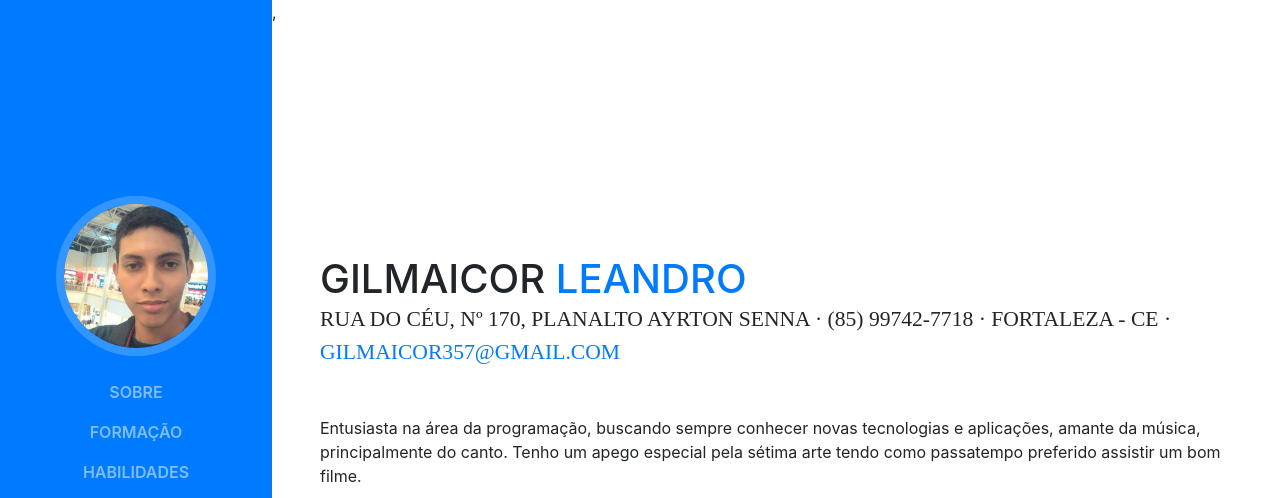
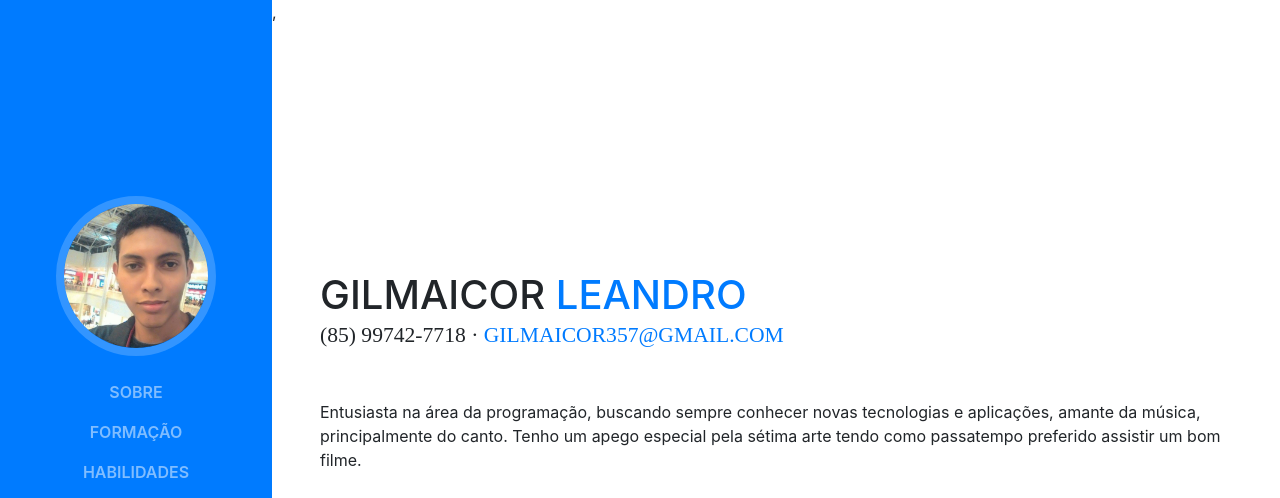
Before and after one commit to gilmaicor/gilmaicor.github.io, a website with bundled scripts: page index.html in a window 1280 px wide. Shown: the top 498 px of the page. Built offline with nearby package versions, Linux system fonts and the light colour scheme; a web font is replaced by a local one.

Commit message:
Update index.html

```diff
--- a/index.html
+++ b/index.html
@@ -69,7 +69,7 @@
           <h1 class="mb-0">Gilmaicor
             <span class="text-primary">Leandro</span>
           </h1>
-          <div class="subheading mb-5">Rua do Céu, Nº 170, Planalto Ayrton Senna · (85) 99742-7718 · Fortaleza - CE ·
+          <div class="subheading mb-5">(85) 99742-7718 ·
             <a href="#">gilmaicor357@gmail.com</a>
           </div>
           <p class="mb-5">Entusiasta na área da programação, buscando sempre conhecer novas tecnologias e aplicações, amante da música, principalmente do canto. Tenho um apego especial pela sétima arte tendo como passatempo preferido assistir um bom filme.</p>
```
